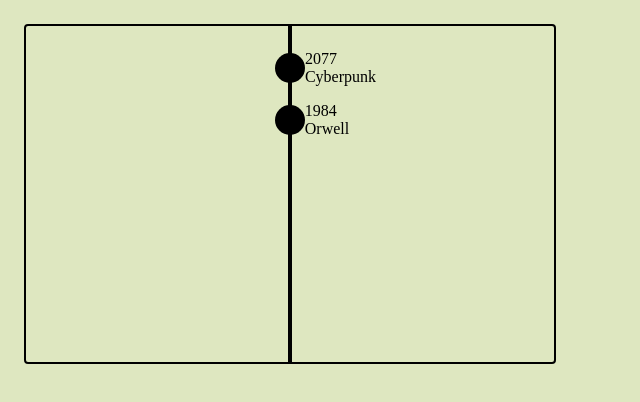
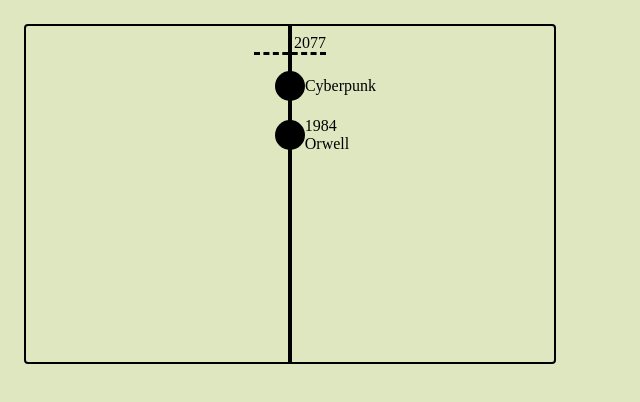
Before and after one commit to konstantinrezanov/timelinegenerator, a plain HTML site: page index.html in a window 1280 px wide. Shown: the whole page, without its empty margins (0-640 px from the left). Drawn offline with Linux system fonts and the light colour scheme.

Commit message:
Time-Year update
added support for time-year class

```diff
--- a/index.html
+++ b/index.html
@@ -9,10 +9,12 @@
     </head>
     <body>
         <div id="timeline" class="time-line">
+            <div class="time-year">
+              2077
+            </div>
             <div class="time-point">
                 <div class="time-content">
                     <p class="time-date">
-                        2077
                     </p>
                     <p class="time-text">
                         Cyberpunk
--- a/timelinecreator.css
+++ b/timelinecreator.css
@@ -36,3 +36,9 @@
     border-radius: 50%;
     background-color: black;
 }
+.time-year {
+    border: black 3px dashed;
+    border-top: none;
+    border-left:none;
+    border-right:none;
+}
--- a/timelinecreator.js
+++ b/timelinecreator.js
@@ -8,4 +8,8 @@
         let offset=content.offsetWidth
         points[i].style.marginLeft=`${offset}px`
     }
+    let years=obj.getElementsByClassName('time-year')
+    for (i=0; i<years.length; i++) {
+        years[i].style.paddingLeft=`${years[i].offsetWidth+8}px`
+    }
 }
```
